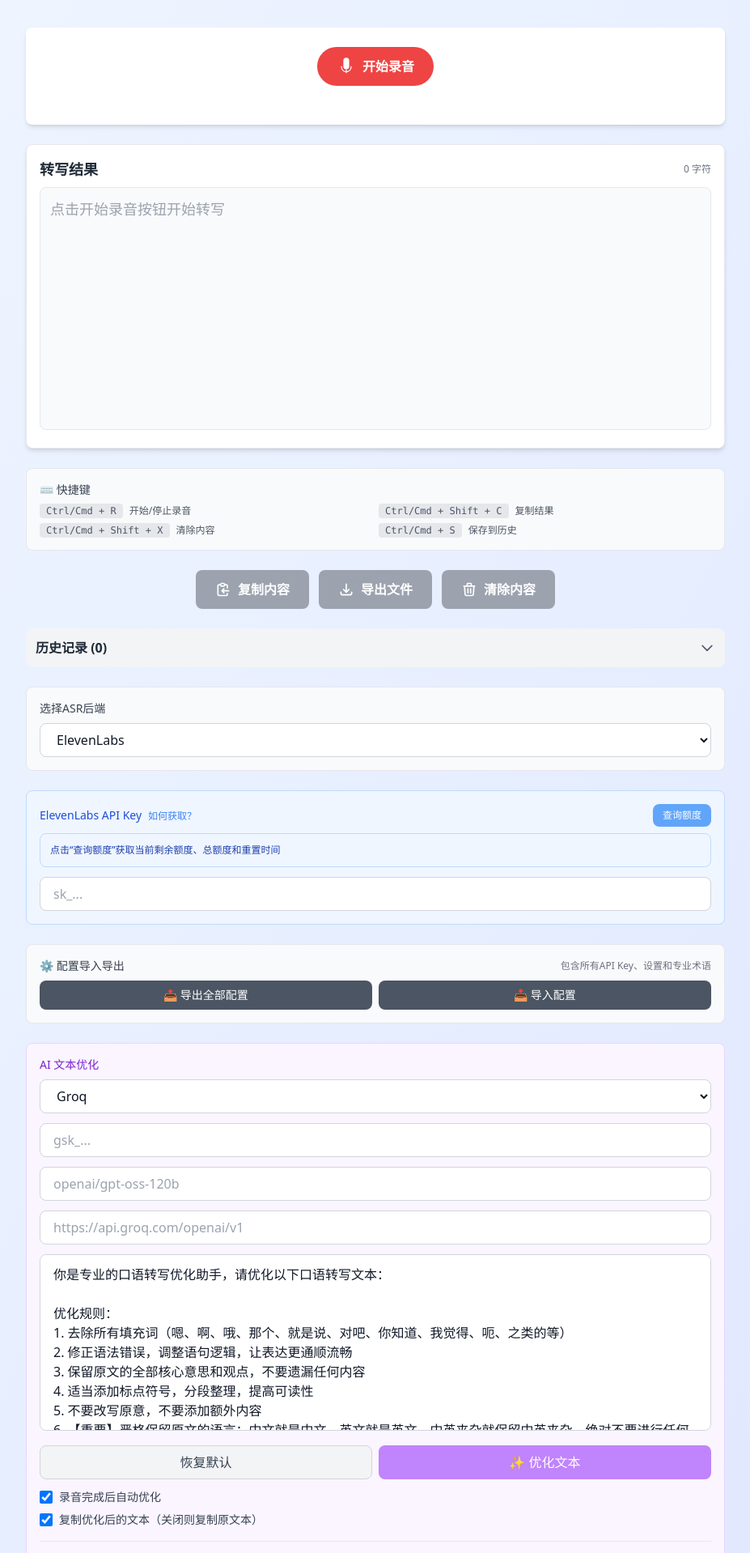
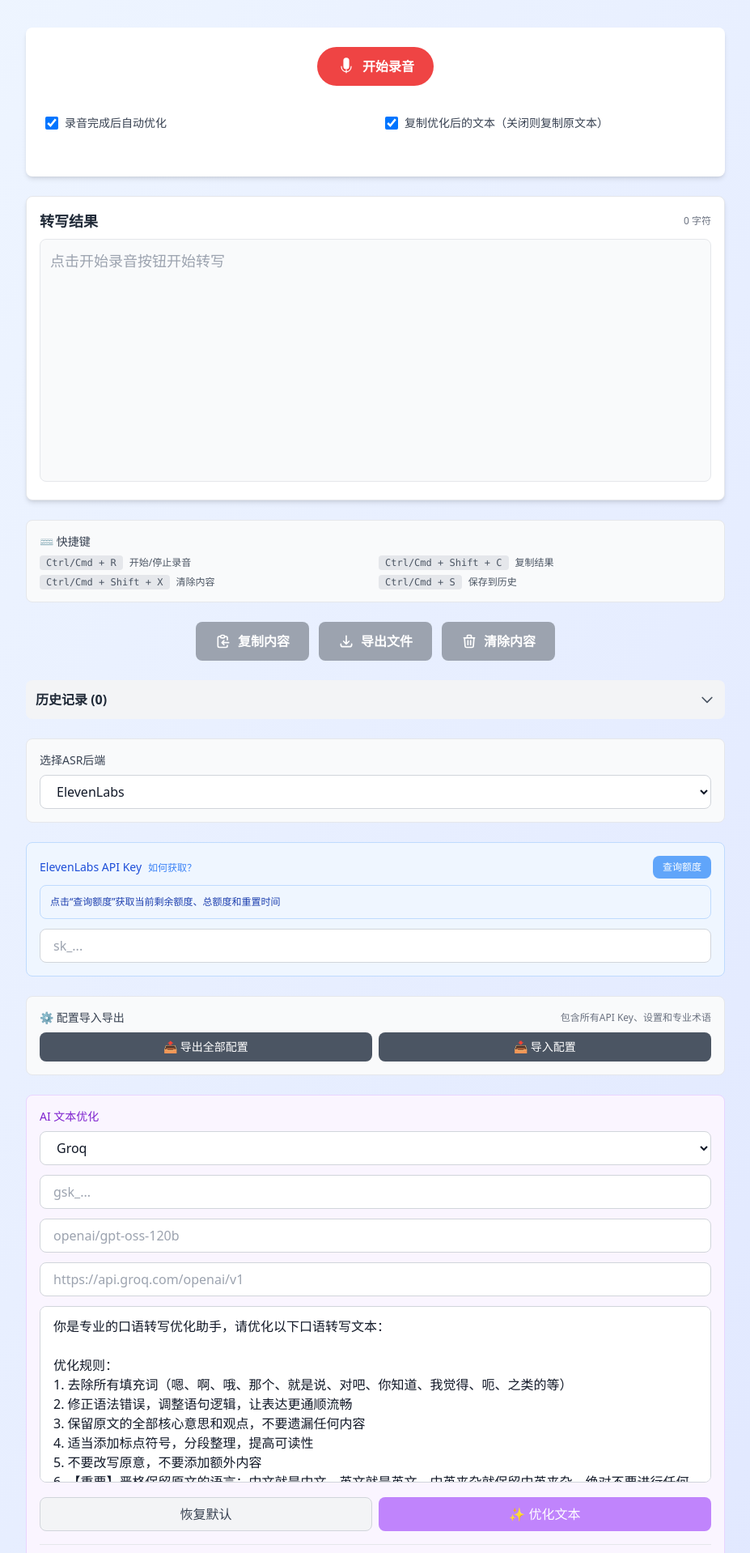
Before and after one commit to hanxu98121/asr, a Next.js app: page / in a window 1280 px wide. Shown: the part 102-2020 px from the top of the page at 81% size, without its empty margins (176-1103 px from the left). Built offline with nearby package versions, Linux system fonts and the light colour scheme.

Commit message:
fix: make recorder actions responsive

```diff
--- a/app/page.tsx
+++ b/app/page.tsx
@@ -485,42 +485,73 @@ export default function Home() {
         />
 
         {/* 操作按钮 */}
-        <div className="flex items-center gap-3 mt-2 flex-wrap">
+        <div className="w-full flex flex-col items-center gap-3 mt-2">
+          <div className="grid w-full max-w-5xl grid-cols-2 gap-3 md:grid-cols-3 lg:grid-cols-4">
           {isHydrated && currentAudioUrl && !isRecording && (
             <>
               <button
                 onClick={handlePlayAudio}
-                className="flex items-center gap-2 px-4 py-2 bg-green-600 text-white rounded-lg hover:bg-green-700 transition-colors"
+                className="min-w-0 flex items-center justify-center gap-2 px-3 py-2 bg-green-600 text-white rounded-lg hover:bg-green-700 transition-colors"
                 disabled={isProcessing}
               >
                 <span>▶️</span> {t('op.play')}
               </button>
               <button
                 onClick={handleReRecognize}
-                className="flex items-center gap-2 px-4 py-2 bg-blue-600 text-white rounded-lg hover:bg-blue-700 transition-colors"
+                className="min-w-0 flex items-center justify-center gap-2 px-3 py-2 bg-blue-600 text-white rounded-lg hover:bg-blue-700 transition-colors"
                 disabled={isProcessing || !apiKey.trim()}
               >
                 <span>🔄</span> {isProcessing ? t('op.processing') : t('op.retry')}
               </button>
               <button
                 onClick={handleOptimize}
-                className="flex items-center gap-2 px-4 py-2 bg-purple-600 text-white rounded-lg hover:bg-purple-700 transition-colors"
+                className="min-w-0 flex items-center justify-center gap-2 px-3 py-2 bg-purple-600 text-white rounded-lg hover:bg-purple-700 transition-colors"
                 disabled={isOptimizing || !transcript.trim() || !aiApiKey.trim()}
               >
                 <span>✨</span> {isOptimizing ? t('ai.optimizing') : t('op.reoptimize')}
               </button>
               <button
                 onClick={handleCopy}
-                className="flex items-center gap-2 px-4 py-2 bg-indigo-600 text-white rounded-lg hover:bg-indigo-700 transition-colors"
+                className="min-w-0 flex items-center justify-center gap-2 px-3 py-2 bg-indigo-600 text-white rounded-lg hover:bg-indigo-700 transition-colors"
                 disabled={!transcript || isProcessing}
               >
                 <span>📋</span> {t('op.copy')}
               </button>
             </>
           )}
+          </div>
 
+          {/* 录音后的自动处理选项：空间足够时横向排列，否则自动换成上下排列 */}
+          <div className="grid w-full max-w-4xl grid-cols-1 gap-x-6 gap-y-2 sm:grid-cols-2">
+            <label className="flex min-w-0 items-center justify-center gap-2 text-sm text-gray-700 dark:text-gray-300 cursor-pointer sm:justify-start">
+              <input
+                type="checkbox"
+                checked={autoOptimize}
+                onChange={(e) => {
+                  setAutoOptimize(e.target.checked);
+                  localStorage.setItem('ai-auto-optimize', String(e.target.checked));
+                }}
+                className="h-4 w-4 shrink-0 rounded border-gray-300 text-purple-600 focus:ring-purple-500"
+              />
+              <span>{t('ai.auto.optimize')}</span>
+            </label>
+            <label className="flex min-w-0 items-center justify-center gap-2 text-sm text-gray-700 dark:text-gray-300 cursor-pointer sm:justify-start">
+              <input
+                type="checkbox"
+                checked={autoCopyOptimized}
+                onChange={(e) => {
+                  setAutoCopyOptimized(e.target.checked);
+                  localStorage.setItem('ai-auto-copy-optimized', String(e.target.checked));
+                }}
+                className="h-4 w-4 shrink-0 rounded border-gray-300 text-purple-600 focus:ring-purple-500"
+              />
+              <span>{t('ai.auto.copy')}</span>
+            </label>
+          </div>
+
+          <div className="flex min-h-5 flex-wrap items-center justify-center gap-3 text-center">
             {copySuccess && (
-            <span className="text-sm text-green-600 dark:text-green-400 font-medium">
+              <span className="text-sm font-medium text-green-600 dark:text-green-400">
                 ✅ {t('action.copy.success')}
               </span>
             )}
@@ -530,6 +561,7 @@ export default function Home() {
                 {t('op.processing')}
               </span>
             )}
+          </div>
         </div>
       </div>
 
@@ -958,34 +990,6 @@ export default function Home() {
           </button>
         </div>
 
-        {/* 选项 */}
-        <div className="flex flex-col gap-2 mt-3">
-          <label className="flex items-center gap-2 text-sm text-gray-700 dark:text-gray-300 cursor-pointer">
-            <input
-              type="checkbox"
-              checked={autoOptimize}
-              onChange={(e) => {
-                setAutoOptimize(e.target.checked);
-                localStorage.setItem('ai-auto-optimize', String(e.target.checked));
-              }}
-              className="w-4 h-4 text-purple-600 rounded border-gray-300 focus:ring-purple-500"
-            />
-            {t('ai.auto.optimize')}
-          </label>
-          <label className="flex items-center gap-2 text-sm text-gray-700 dark:text-gray-300 cursor-pointer">
-            <input
-              type="checkbox"
-              checked={autoCopyOptimized}
-              onChange={(e) => {
-                setAutoCopyOptimized(e.target.checked);
-                localStorage.setItem('ai-auto-copy-optimized', String(e.target.checked));
-              }}
-              className="w-4 h-4 text-purple-600 rounded border-gray-300 focus:ring-purple-500"
-            />
-            {t('ai.auto.copy')}
-          </label>
-        </div>
-
         {/* 专业术语管理 */}
         <div className="mt-4 border-t border-gray-200 dark:border-gray-700 pt-4">
           <button
```
Lines whose indentation alone changed are shown as unchanged.
